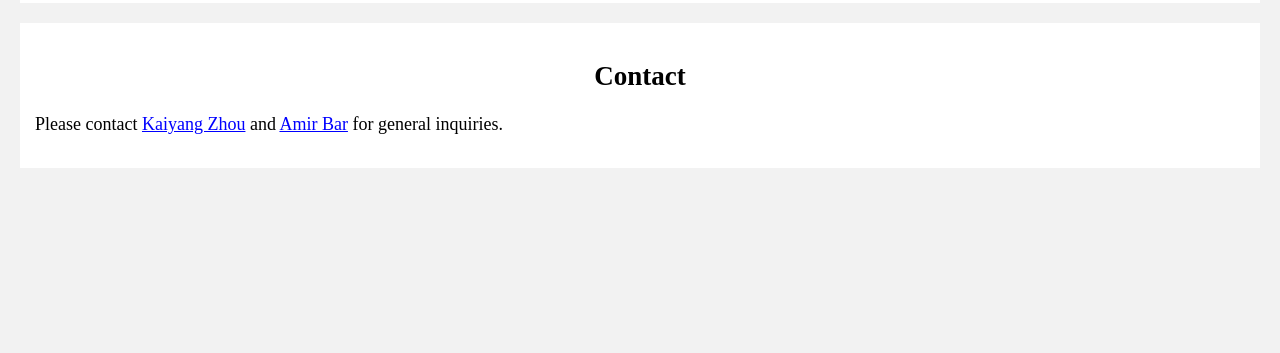
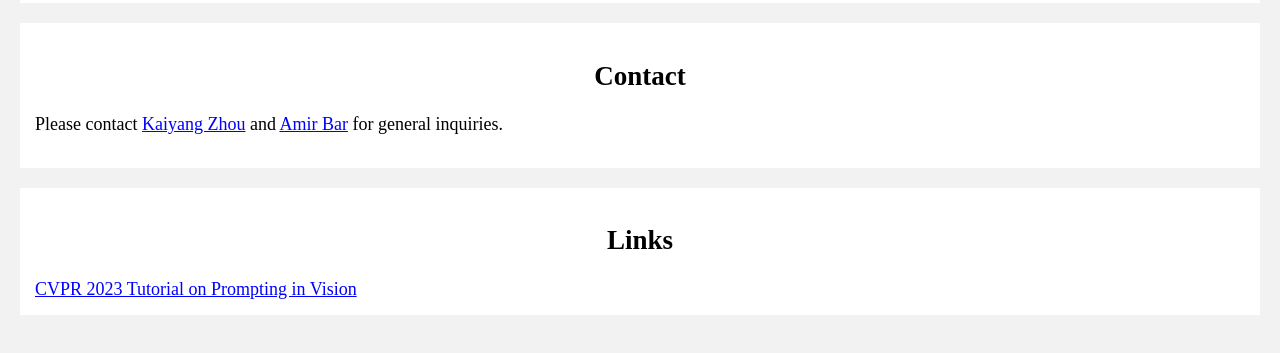
Before and after one commit to prompting-in-vision/prompting-in-vision.github.io, a plain HTML site: page index_cvpr24.html in a window 1280 px wide. Shown: the part 4210-4563 px from the top of the page. Before the commit the page ends 4419 px from the top, so only its background shows below. Drawn offline with Linux system fonts and the light colour scheme.

Commit message:
Update index_cvpr24.html

```diff
--- a/index_cvpr24.html
+++ b/index_cvpr24.html
@@ -258,7 +258,7 @@
             <td>11:00 am - 11:30 am</td>
             <td>Invited talk</td>
             <td><a href="https://people.eecs.berkeley.edu/~efros/">Alexei A. Efros</a></td>
-            <td>TBD</td>
+            <td>Visual Prompting Then and Now</td>
         </tr>
 
         <tr>
@@ -481,6 +481,13 @@
     </div>
 </div>
 
+<div class="container">
+    <h2>Links</h2>
+    <div class="text-content">
+        <a href="index_cvpr23.html">CVPR 2023 Tutorial on Prompting in Vision</a>
+    </div>
+</div>
+
 <br>
 
 </body>
```
